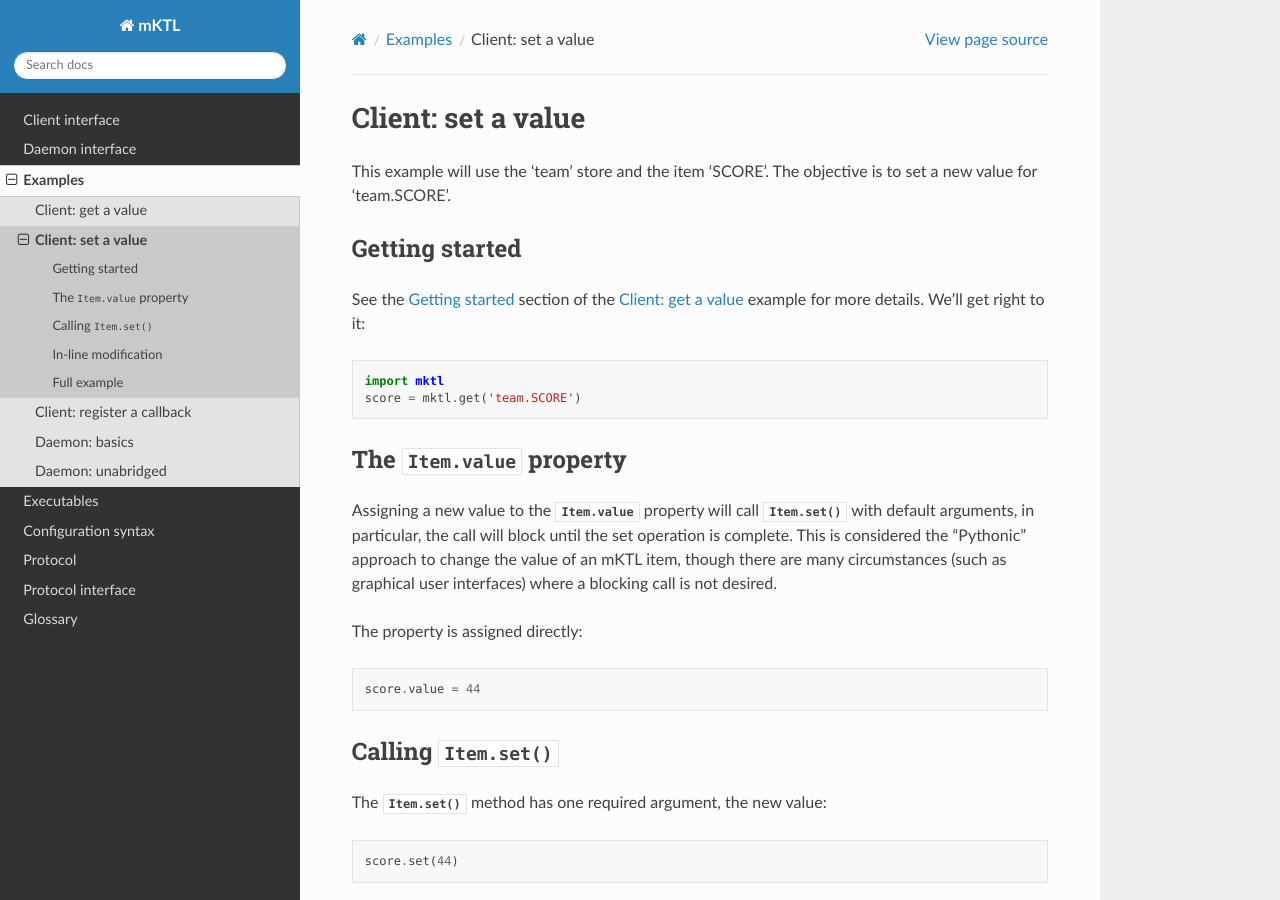
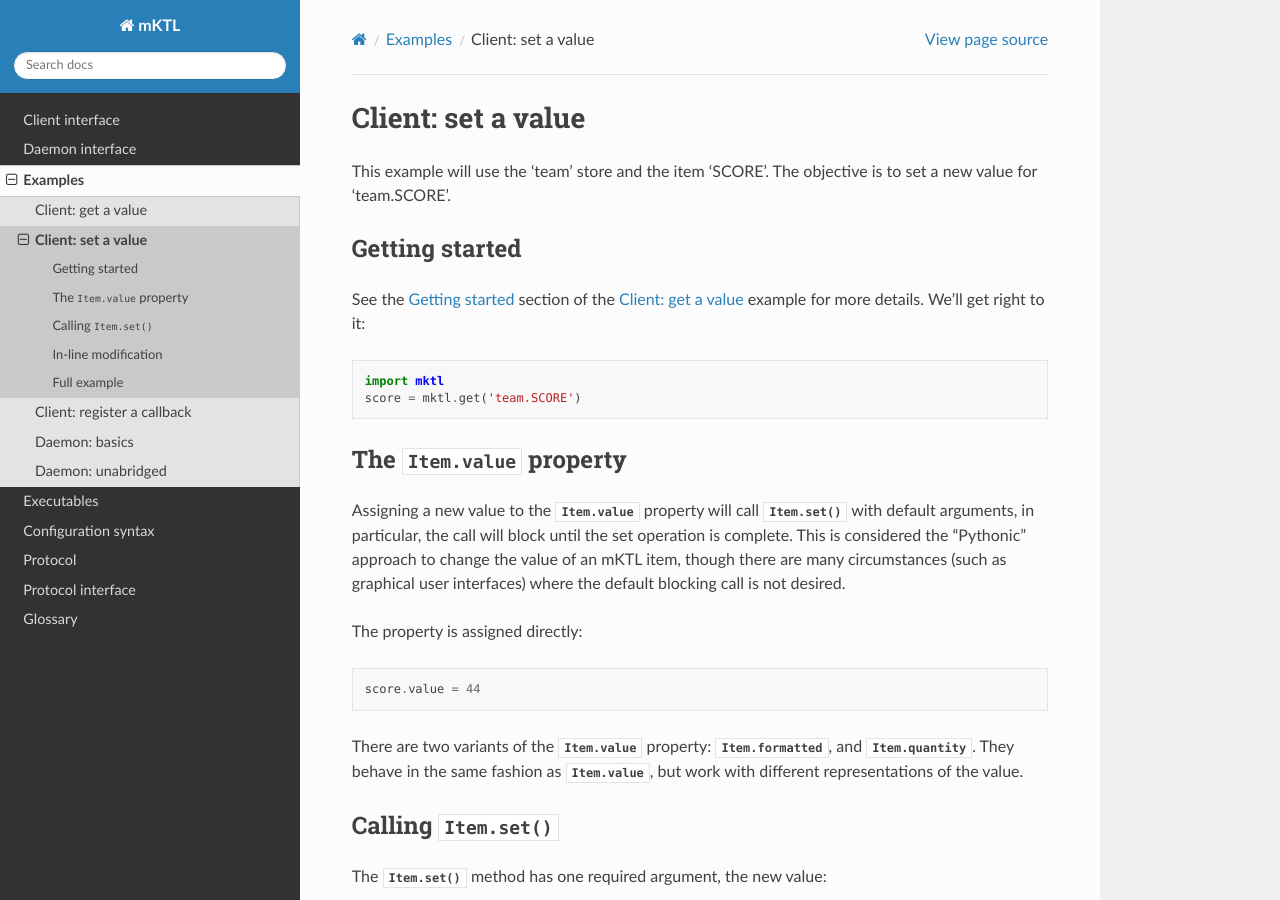
Before and after one commit to KeckObservatory/mKTL, a Sphinx documentation site: the page built from doc/example/set.rst, in a window 1280 px wide and 900 px high. Built offline with Sphinx 7.4.7 and the Read the Docs theme 3.1.0, drawn with Linux system fonts in a browser that asks for light colours.

Commit message:
Referencing additional properties.

```diff
--- a/doc/example/set.rst
+++ b/doc/example/set.rst
@@ -24,12 +24,17 @@ Assigning a new value to the :py:attr:`Item.value` property will call
 :func:`Item.set` with default arguments, in particular, the call will
 block until the set operation is complete. This is considered the
 "Pythonic" approach to change the value of an mKTL item, though there
-are many circumstances (such as graphical user interfaces) where a
-blocking call is not desired.
+are many circumstances (such as graphical user interfaces) where the
+default blocking call is not desired.
 
 The property is assigned directly::
 
     score.value = 44
+
+There are two variants of the :py:attr:`Item.value` property:
+:py:attr:`Item.formatted`, and :py:attr:`Item.quantity`. They behave in the same
+fashion as :py:attr:`Item.value`, but work with different representations of
+the value.
 
 
 Calling :func:`Item.set`
```
Also changed, not shown: doc/example/get.rst (+7 -1 lines).
